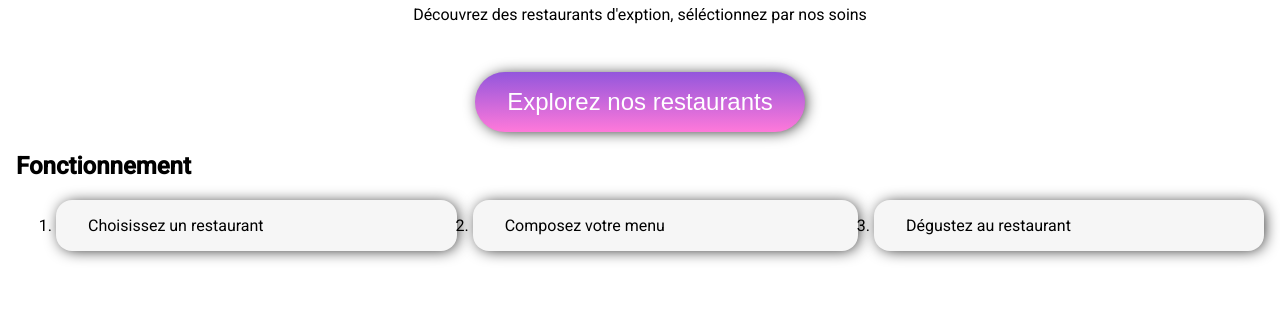
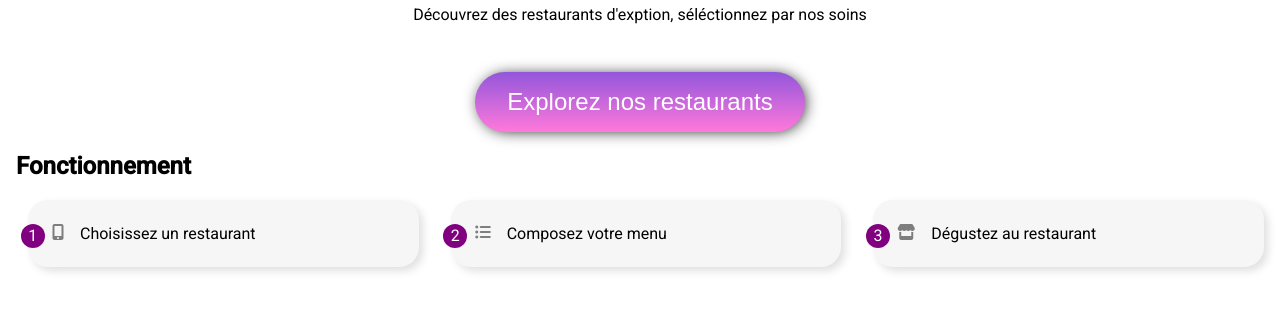
Before and after one commit to BenjaminCohn/ohmyfood, a website: page index.html in a window 1280 px wide. Shown: the part 304-614 px from the top of the page. Drawn offline with Linux system fonts and the light colour scheme; a web font is replaced by a local one.

Commit message:
ajout list avec bcouleur

```diff
--- a/componnent/componnent.scss
+++ b/componnent/componnent.scss
@@ -1,26 +1,64 @@
-@import "../utils/zoom.scss";
+
 /*fonctionnement*/
-.fonction {
-    & ol{
-    display: flex;
-    gap: 1rem;
-    flex-wrap: wrap;
-    @media (max-width: 768px) {
-        flex-direction: column;
+
+.function {
+     &__steps {
+      margin: 0;
+      padding: 0;
+      list-style: none;
+      counter-reset: compteListe;
+      @media (min-width:64rem) {
+        display: flex;
+      }
     }
-}
-}
+
+    &__step {
+      padding: 1.5rem;
+      margin: 1rem 0 1rem 0.75rem;
+      box-shadow: 0.25rem 0.25rem 0.5rem rgba(0, 0, 0, 0.125);
+      border-radius: 1.25rem;
+      background-color: #f6f6f6;
+      display: flex;
+      position: relative;
+
+      @media (min-width:64rem) {
+        flex: 1;
+        margin: 0;
+        margin-left: 2rem;
+
+        &:first-child {
+          margin-left: 0.75rem;
+        }
+      }
+
+      &:first-child {
+        margin-top: 0;
+      }
+
+      &:last-child {
+        margin-bottom: 0;
+      }
+
+      &::before {
+        counter-increment: compteListe 1;
+        content: counter(compteListe) " ";
+        background: purple;
+        color: white;
+        height: 1.5rem;
+        width: 1.5rem;
+        border-radius: 50%;
+        display: grid;
+        place-items: center;
+        left: -0.46rem;
+        position: absolute;
 
 
-.fonction {
-    & li{
-    background-color: #f6f6f6;
-    padding: 1rem 2rem;
-    flex-grow:1;
-    border-radius: 1rem;
-    @include base-shadow;
-    &:hover{
-        @include zoom;
+
+      }
     }
+
+    &__icon {
+      margin-right: 1rem;
+      color: #7e7e7e;
     }
-}
+  }
--- a/index.html
+++ b/index.html
@@ -24,14 +24,25 @@
             <button>Explorez nos restaurants</button>
         </section>
     <!--Fonctionnement-->
-        <section class="fonction">
-            <h2>Fonctionnement</h2>
-            <ol>
-                <li>Choisissez un restaurant</li>
-                <li>Composez votre menu</li>
-                <li>Dégustez au restaurant</li>
-            </ol>
-        </section>
+    <section class="function">
+        <div class="container">
+          <h2 class="function__title">Fonctionnement</h2>
+          <ol class="function__steps">
+            <li class="function__step">
+              <i class="function__icon fas fa-mobile-alt"></i>
+              <span class="text">Choisissez un restaurant</span>
+            </li>
+            <li class="function__step">
+              <i class="function__icon fas fa-list-ul"></i>
+              <span class="text">Composez votre menu</span>
+            </li>
+            <li class="function__step">
+              <i class="function__icon fas fa-store"></i>
+              <span class="text">Dégustez au restaurant</span>
+            </li>
+          </ol>
+        </div>
+      </section>
     </main>
 </body>
 </html>
--- a/style.scss
+++ b/style.scss
@@ -2,7 +2,7 @@
 @import"./layout/header";
 @import"./layout/city";
 @import"layout/explorer";
-@import "componnent/componnent.scss";
+@import "componnent/componnent";
 
 body{
     margin: 0;
```
Also changed, not shown: style.css, 1 other file.
